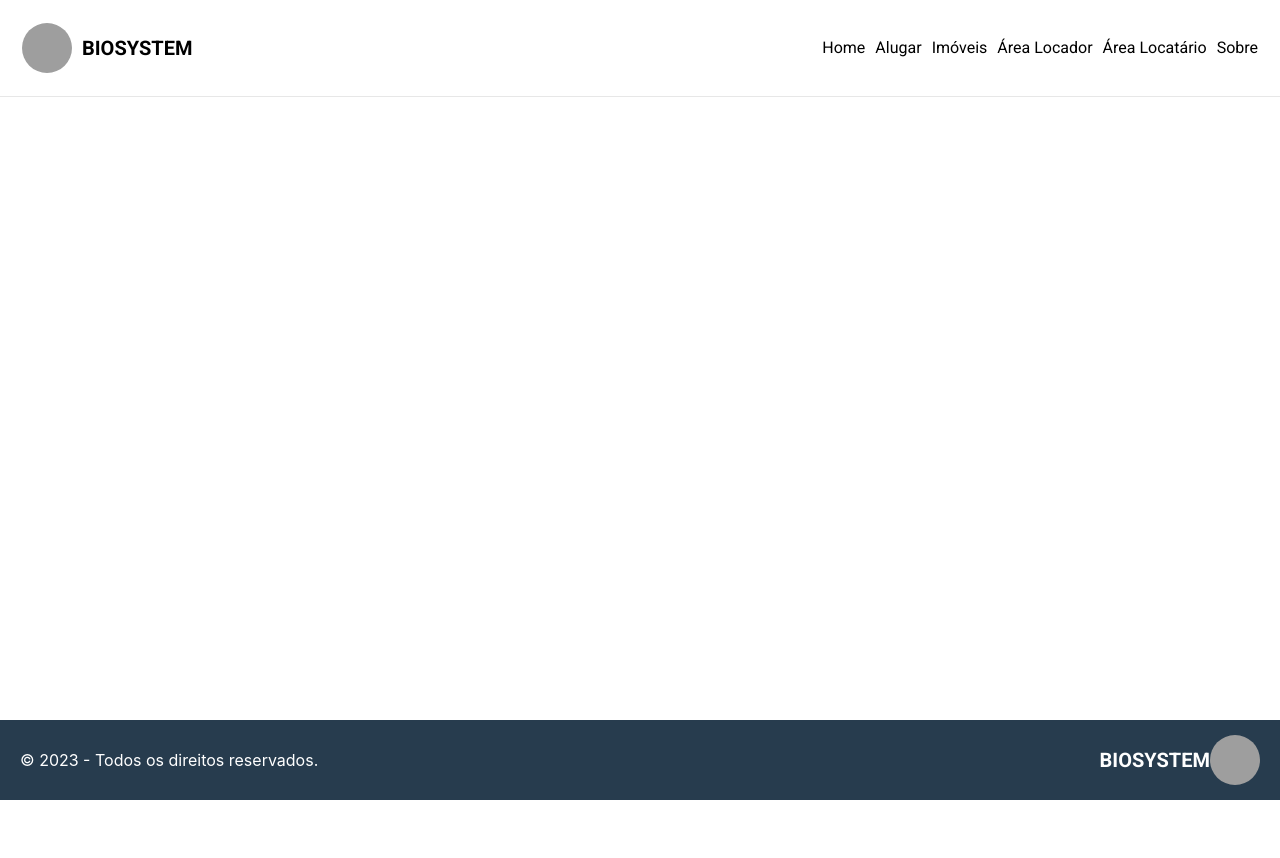
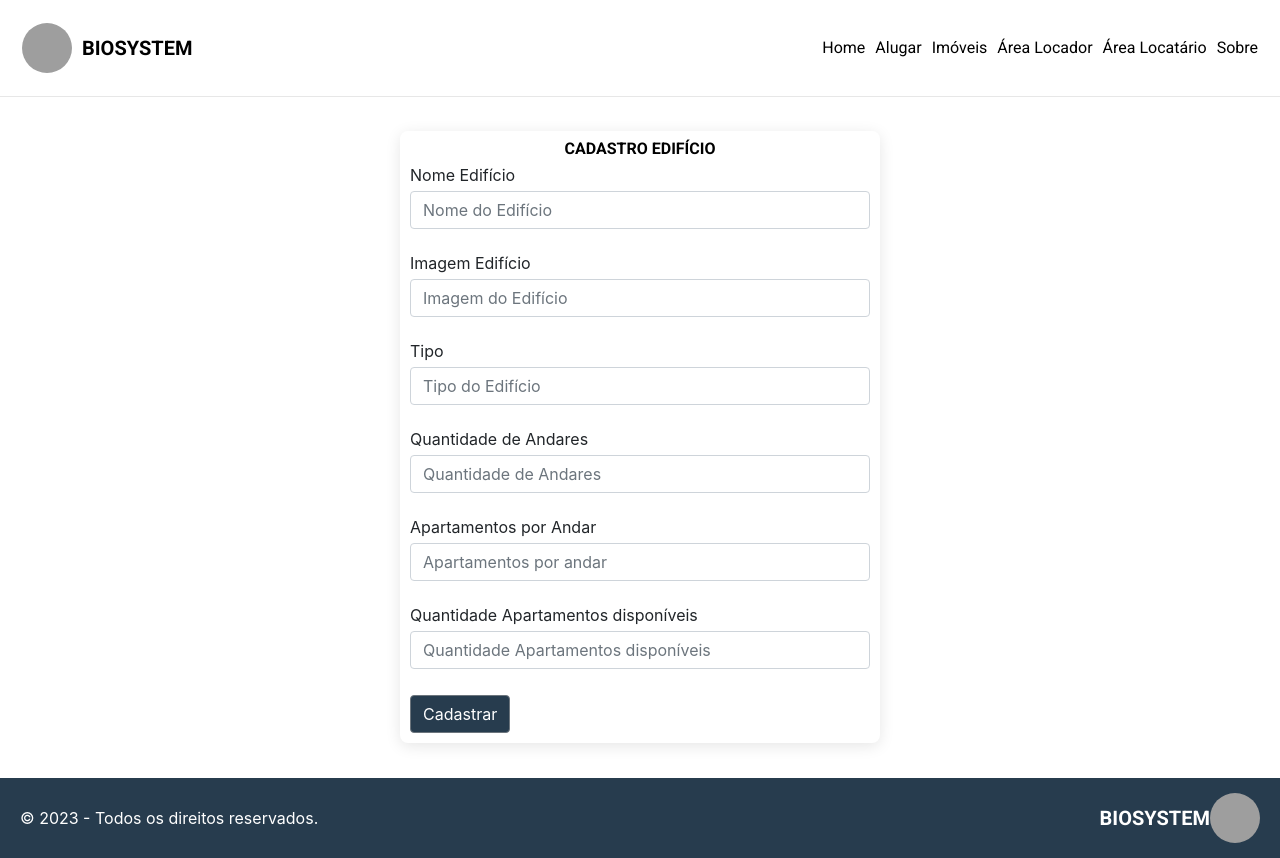
Before and after one commit to desafio-tech-biopark-2023/front-end, a React (Vite) app: page /building in a window 1280 px wide. Before the commit the page ends 800 px from the top, so only its background shows below. Built offline with nearby package versions, Linux system fonts and the light colour scheme; grey boxes are pictures that could not be loaded.

Commit message:
feat: Criação de page para registro de Edifício, e componente from para registro de edifício

```diff
--- /dev/null
+++ b/src/components/FormRegisterBuilding/index.tsx
@@ -0,0 +1,97 @@
+import { FormRegisterBuildingComponent } from "./style";
+import {
+  Button,
+  Form,
+  FormFeedback,
+  FormGroup,
+  Input,
+  Label,
+} from "reactstrap";
+import { yupResolver } from "@hookform/resolvers/yup";
+import { useForm } from "react-hook-form";
+import { IBuilding } from "../../interfaces/building";
+import { schemaRegisterBuilding } from "../../validators/schema";
+
+const FormRegisterBuilding = () => {
+  const {
+    register,
+    handleSubmit,
+    unregister,
+    formState: { errors },
+  } = useForm<IBuilding>({ resolver: yupResolver(schemaRegisterBuilding) });
+
+  const registerBuildingFunction = (data: IBuilding) => {
+    console.log(data);
+
+    const newBuilding: IBuilding = {
+      ...data,
+    };
+
+    console.log(newBuilding);
+  };
+
+  return (
+    <FormRegisterBuildingComponent>
+      <Form onSubmit={handleSubmit(registerBuildingFunction)}>
+        <h2>Cadastro Edifício</h2>
+        <FormGroup>
+          <Label>Nome Edifício</Label>
+          <input
+            className="form-control"
+            placeholder="Nome do Edifício"
+            {...register("name")}
+          />
+        </FormGroup>
+
+        <FormGroup>
+          <Label>Imagem Edifício</Label>
+          <input
+            className="form-control"
+            placeholder="Imagem do Edifício"
+            {...register("logo")}
+          />
+        </FormGroup>
+
+        <FormGroup>
+          <Label>Tipo</Label>
+          <input
+            className="form-control"
+            placeholder="Tipo do Edifício"
+            {...register("type")}
+          />
+        </FormGroup>
+
+        <FormGroup>
+          <Label>Quantidade de Andares</Label>
+          <input
+            className="form-control"
+            placeholder="Quantidade de Andares"
+            {...register("floors")}
+          />
+        </FormGroup>
+
+        <FormGroup>
+          <Label>Apartamentos por Andar</Label>
+          <input
+            className="form-control"
+            placeholder="Apartamentos por andar"
+            {...register("apartments_per_floor")}
+          />
+        </FormGroup>
+
+        <FormGroup>
+          <Label>Quantidade Apartamentos disponíveis</Label>
+          <input
+            className="form-control"
+            placeholder="Quantidade Apartamentos disponíveis"
+            {...register("apartments_available")}
+          />
+        </FormGroup>
+
+        <Button type="submit">Cadastrar</Button>
+      </Form>
+    </FormRegisterBuildingComponent>
+  );
+};
+
+export { FormRegisterBuilding };
--- /dev/null
+++ b/src/components/FormRegisterBuilding/style.ts
@@ -0,0 +1,44 @@
+import styled from "styled-components";
+
+const FormRegisterBuildingComponent = styled.div`
+  display: flex;
+  flex-direction: column;
+  align-items: center;
+  width: 100%;
+  margin: 25px 0px;
+  padding: 10px;
+  max-width: 500px;
+
+  form {
+    display: flex;
+    flex-direction: column;
+    align-items: flex-start;
+    justify-content: space-between;
+    background-color: var(--grey10);
+    padding: 10px;
+    gap: 10px;
+    width: 100%;
+    box-shadow: rgb(0 0 0 / 10%) 0px 3px 15px 0px;
+    border-radius: 8px 8px;
+    h2 {
+      align-self: center;
+      color: black;
+      text-transform: uppercase;
+      font-family: "Roboto", sans-serif;
+      font-weight: bold;
+    }
+
+    .mb-3 {
+      width: 100%;
+    }
+
+    button {
+      background-color: #273c4e;
+    }
+  }
+
+  @media only screen and (min-width: 768px) {
+  }
+`;
+
+export { FormRegisterBuildingComponent };
--- a/src/components/Header/styles.ts
+++ b/src/components/Header/styles.ts
@@ -53,6 +53,7 @@ const NavbarDesktop = styled.div`
 
 const NavbarMobile = styled.div`
   width: 100%;
+  box-shadow: 0px 0px 1px 0px rgba(0, 0, 0, 0.55);
 
   .navbar {
     width: 100%;
@@ -76,7 +77,7 @@ const NavbarMobile = styled.div`
     border-radius: 50%;
   }
 
-  @media only screen and (min-width: 768px) {
+  @media only screen and (min-width: 769px) {
     display: none;
   }
 `;
--- /dev/null
+++ b/src/interfaces/building.ts
@@ -0,0 +1,8 @@
+export interface IBuilding {
+  name: string;
+  type: string;
+  floors: string;
+  logo: string;
+  apartments_per_floor: string;
+  apartments_available: string;
+}
--- /dev/null
+++ b/src/pages/RegisterBuilding/index.tsx
@@ -0,0 +1,16 @@
+import { Footer } from "../../components/Footer";
+import { FormRegisterBuilding } from "../../components/FormRegisterBuilding";
+import { Header } from "../../components/Header";
+import { RegisterBuildingDiv } from "./style";
+
+const RegisterBuilding = () => {
+  return (
+    <RegisterBuildingDiv>
+      <Header />
+      <FormRegisterBuilding />
+      <Footer />
+    </RegisterBuildingDiv>
+  );
+};
+
+export { RegisterBuilding };
--- /dev/null
+++ b/src/pages/RegisterBuilding/style.ts
@@ -0,0 +1,13 @@
+import styled from "styled-components";
+
+const RegisterBuildingDiv = styled.div`
+  display: flex;
+  flex-direction: column;
+  align-items: center;
+  justify-content: space-between;
+  width: 100%;
+  /* height: 100vh; */
+  /* padding: 50px; */
+`;
+
+export { RegisterBuildingDiv };
--- a/src/routes/RoutesMain.tsx
+++ b/src/routes/RoutesMain.tsx
@@ -2,6 +2,7 @@ import { Route, Routes } from "react-router-dom";
 import { Home } from "../pages/Home";
 import { Login } from "../pages/Login";
 import { Register } from "../pages/Register";
+import { RegisterBuilding } from "../pages/RegisterBuilding";
 
 const RoutesMain = () => {
   return (
@@ -10,6 +11,7 @@ const RoutesMain = () => {
       <Route path="/login" element={<Login />} />
       <Route path="/register" element={<Register />} />
       <Route path="/home" element={<Home />} />
+      <Route path="/building" element={<RegisterBuilding />} />
     </Routes>
   );
 };
--- a/src/validators/schema.ts
+++ b/src/validators/schema.ts
@@ -29,6 +29,15 @@ export const schemaRegisterPerson = yup.object().shape({
   country: yup.string().required("Campo obrigatório"),
 });
 
+export const schemaRegisterBuilding = yup.object().shape({
+  name: yup.string().required("Campo obrigatório"),
+  type: yup.string().required("Campo obrigatório"),
+  floors: yup.string().required("Campo obrigatório"),
+  logo: yup.string().required("Campo obrigatório"),
+  apartments_per_floor: yup.string().required("Campo obrigatório"),
+  apartments_available: yup.string().required("Campo obrigatório"),
+});
+
 export const schemaLogin = yup.object().shape({
   email: yup.string().email().required("Campo obrigatório"),
   password: yup.string().required("Campo obrigatório"),
```
